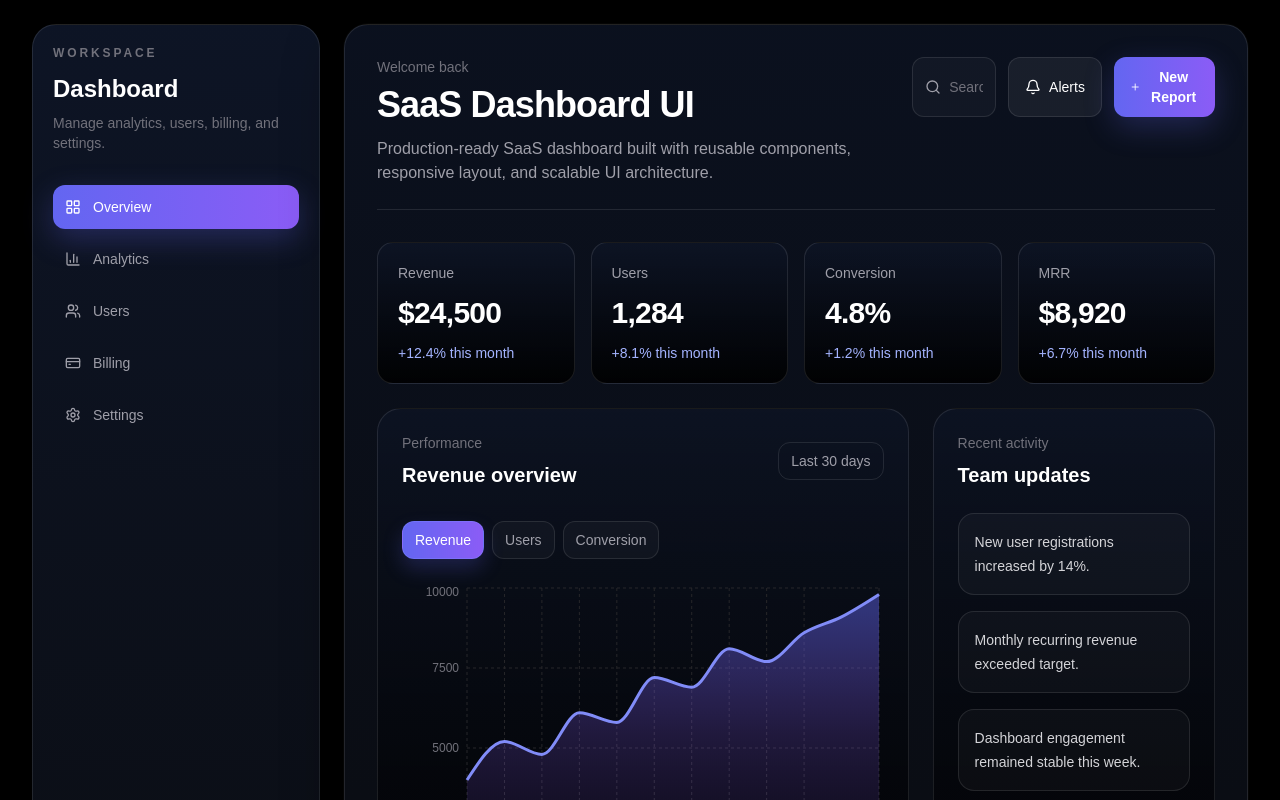
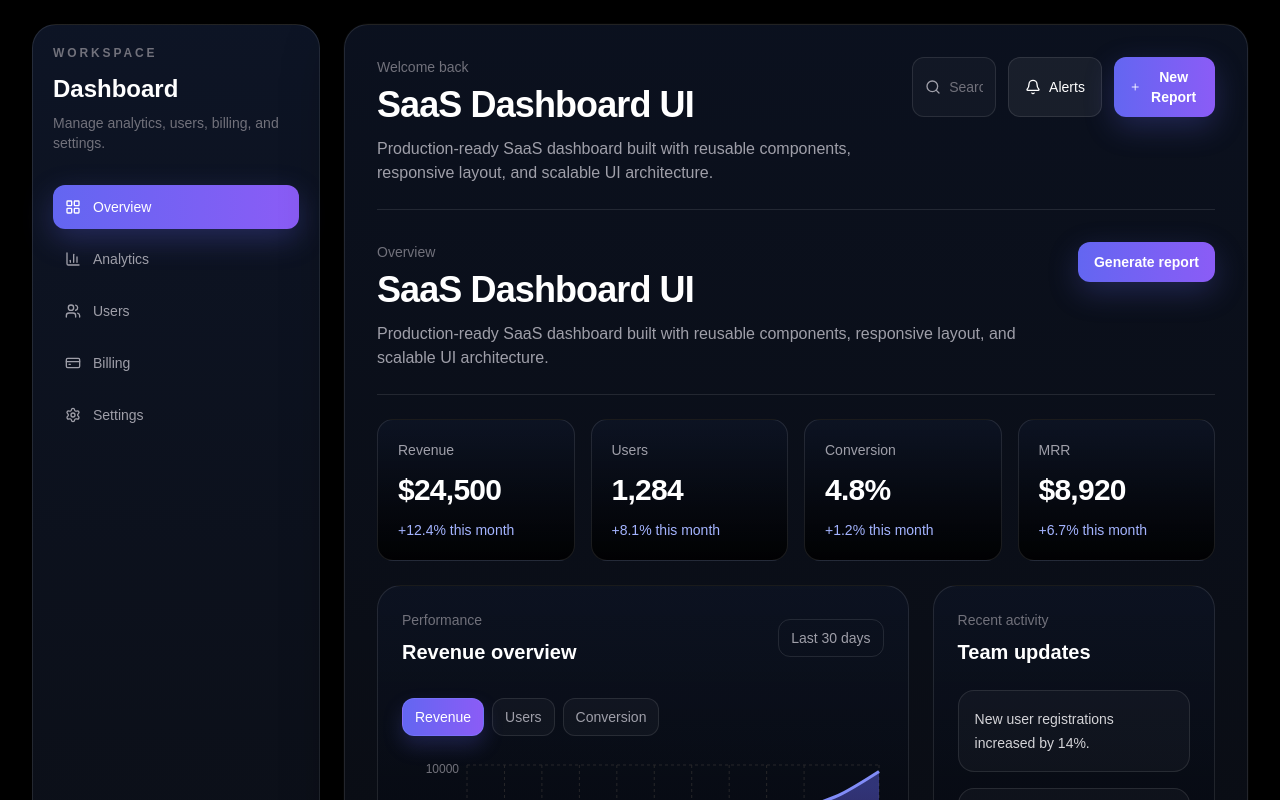
Before and after one commit to RoussosAdo/saas-dashboard-ui, a Next.js app: page / in a window 1280 px wide. Shown: the top 800 px of the page. Built offline with nearby package versions, Linux system fonts and the light colour scheme.

Commit message:
Refactor overview page to use shared page header structure

```diff
--- a/app/page.tsx
+++ b/app/page.tsx
@@ -1,14 +1,26 @@
 import DashboardShell from "app/components/layout/dashboard-shell";
 import StatCard from "app/components/dashboard/stat-card";
+import DashboardSection from "app/components/dashboard/dashboard-section";
 import SectionHeader from "app/components/dashboard/section-header";
-import DashboardSection from "app/components/dashboard/dashboard-section";
+import PageHeader from "app/components/dashboard/page-header";
 import UsersTable from "app/components/dashboard/users-table";
+import RevenueChart from "app/components/dashboard/revenue-chart";
 import { activityItems, stats } from "app/data/dashboard";
-import RevenueChart from "app/components/dashboard/revenue-chart";
 
 export default function Home() {
   return (
     <DashboardShell>
+      <PageHeader
+        eyebrow="Overview"
+        title="SaaS Dashboard UI"
+        description="Production-ready SaaS dashboard built with reusable components, responsive layout, and scalable UI architecture."
+        action={
+          <button className="rounded-xl bg-[linear-gradient(90deg,#6366F1,#8B5CF6)] px-4 py-2.5 text-sm font-semibold text-white shadow-[0_10px_30px_rgba(99,102,241,0.25)] transition-all duration-300 hover:-translate-y-0.5 hover:shadow-[0_16px_40px_rgba(99,102,241,0.35)]">
+            Generate report
+          </button>
+        }
+      />
+
       <section className="grid gap-4 sm:grid-cols-2 xl:grid-cols-4">
         {stats.map((stat) => (
           <StatCard
@@ -32,9 +44,8 @@ export default function Home() {
             }
           />
 
-        <RevenueChart />
+          <RevenueChart />
         </DashboardSection>
-
 
         <DashboardSection>
           <SectionHeader eyebrow="Recent activity" title="Team updates" />
@@ -43,7 +54,7 @@ export default function Home() {
             {activityItems.map((item) => (
               <div
                 key={item.id}
-                className="rounded-2xl border border-white/10 bg-white/[0.03] p-4"
+                className="rounded-2xl border border-white/10 bg-white/[0.03] p-4 transition-all duration-300 hover:border-indigo-400/20 hover:bg-indigo-500/[0.04]"
               >
                 <p className="text-sm leading-6 text-zinc-300">{item.text}</p>
               </div>
@@ -52,7 +63,6 @@ export default function Home() {
         </DashboardSection>
       </section>
 
-
       <UsersTable />
     </DashboardShell>
   );
```
